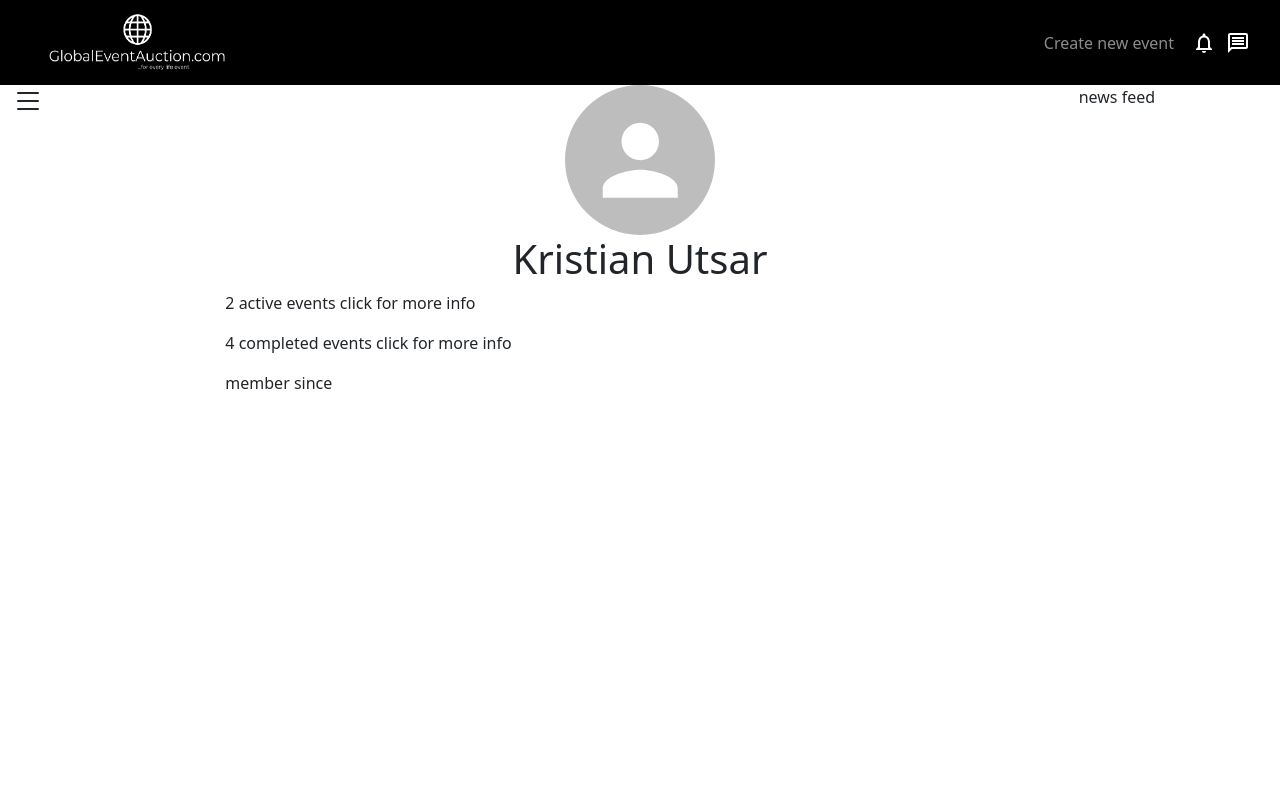
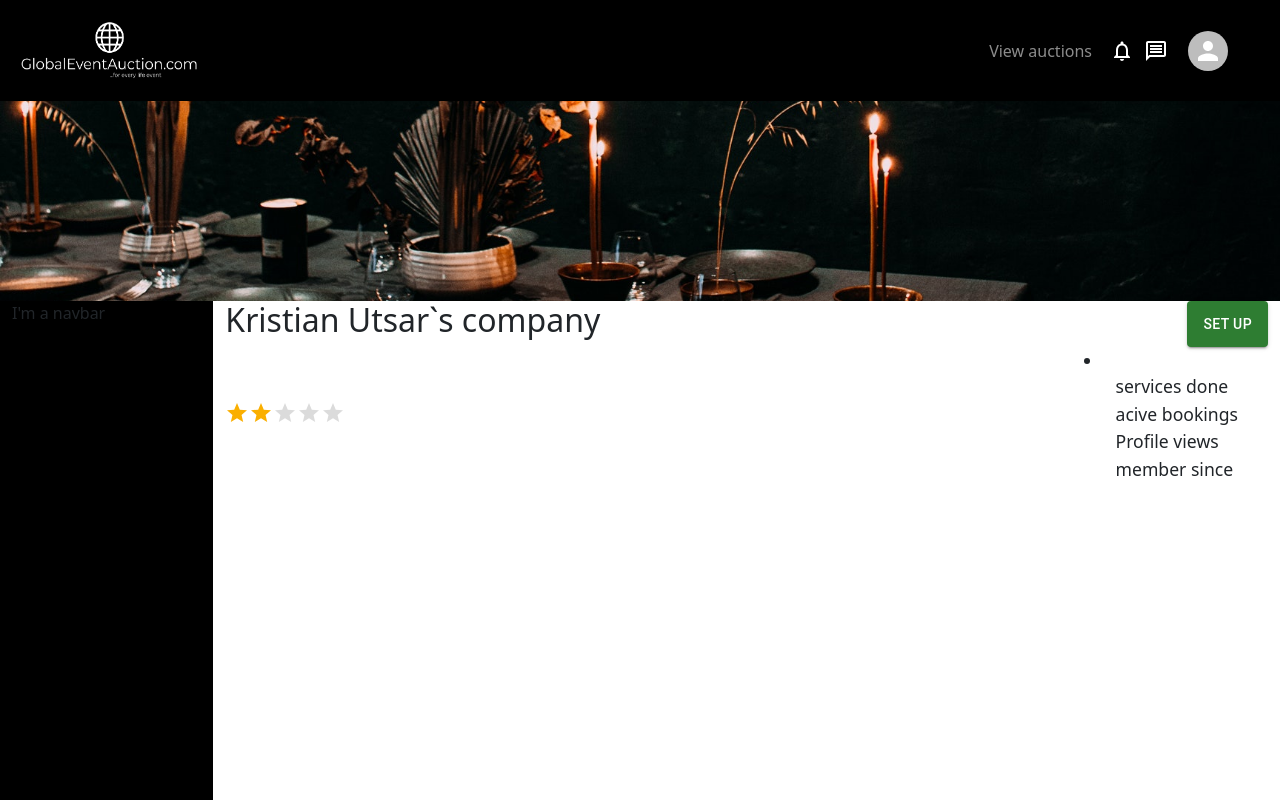
Before and after one commit to Utsar/GlobalEvent, a React (Create React App) app: page / in a window 1280 px wide. Shown: the top 800 px of the page. Built offline with nearby package versions, Linux system fonts and the light colour scheme.

Commit message:
adds supplier info

```diff
--- a/src/App.js
+++ b/src/App.js
@@ -1,10 +1,11 @@
 import "bootstrap/dist/css/bootstrap.min.css";
+import { SupplierProfilePage } from "./Components/SupplierProfilePage/SupplierProfilePage";
 // import { LandingEventForm } from "./Components/LandingPage/LandingEventForm";
 // import { LandingBackgroundVideo } from "./Components/LandingPage/LandingBackgroundVideo";
 // import { LandingNavBar } from "./Components/LandingPage/LandingNavBar";
-import { LandingFooter } from "./Components/LandingPage/LandingFooter";
+// import { LandingFooter } from "./Components/LandingPage/LandingFooter";
 // import { LandingIntro } from "./Components/LandingPage/LandingIntro";
-import { ClientProfilePage } from "./Components/ClientProfilePage/ClientProfilePage";
+// import { ClientProfilePage } from "./Components/ClientProfilePage/ClientProfilePage";
 
 // import { FullEventForm } from "./Components/FullEventForm/FullEventForm";
 
@@ -15,9 +16,10 @@ export const App = () => {
       <LandingBackgroundVideo />
       <LandingIntro />
       <LandingEventForm />*/}
-      <LandingFooter />
-      <ClientProfilePage />
+      {/* <LandingFooter />
+      <ClientProfilePage /> */}
       {/* <FullEventForm /> */}
+      <SupplierProfilePage />
     </>
   );
 };
--- /dev/null
+++ b/src/Components/SupplierProfilePage/SupplierProfilePage.css
@@ -0,0 +1,48 @@
+.SupplierProfilePageNav {
+  background-color: black;
+}
+.SupplierProfileNavItems {
+  display: flex;
+  align-items: center;
+  justify-content: space-between;
+  padding-right: 30px;
+  cursor: pointer;
+}
+.supplierHeroImg {
+  object-fit: cover;
+  width: 100%;
+  height: 200px;
+  object-position: 50% 68%;
+  left: 0;
+  right: 0;
+}
+.supplierProfileHeroContainer {
+  margin-left: 0px;
+  margin-right: 0px;
+  padding: 0;
+}
+.supplierProfileNavbar {
+  background-color: black;
+  height: 100vh;
+}
+.supplierProfileHero1 {
+  display: flex;
+  justify-content: space-between;
+}
+.supplierProfileHero2 {
+  display: flex;
+  justify-content: space-between;
+}
+
+.clientProfileInfo {
+  margin-top: 1px;
+  margin-bottom: 1px;
+}
+.clientProfileInfo > ul {
+  text-decoration: none;
+  margin-right: 30px;
+  font-weight: 300;
+  font-size: 1.1em;
+  margin-top: 1px;
+  margin-bottom: 1px;
+}
--- /dev/null
+++ b/src/Components/SupplierProfilePage/SupplierProfilePage.jsx
@@ -0,0 +1,129 @@
+import React from "react";
+import "./SupplierProfilePage.css";
+import { useState } from "react";
+import { Container, Row, Navbar, Nav, NavDropdown, Col } from "react-bootstrap";
+import { NotificationsNone, MessageOutlined } from "@mui/icons-material";
+import logoWhite from "../../Assets/logoWhite.png";
+import supplierHero from "../../Assets/supplierhero.jpg";
+import { Avatar, Button } from "@mui/material";
+import Rating from "@mui/material/Rating";
+import Box from "@mui/material/Box";
+import StarIcon from "@mui/icons-material/Star";
+
+// star rating values
+// const labels = {
+//   0.5: "Useless",
+//   1: "Useless+",
+//   1.5: "Poor",
+//   2: "Poor+",
+//   2.5: "Ok",
+//   3: "Ok+",
+//   3.5: "Good",
+//   4: "Good+",
+//   4.5: "Excellent",
+//   5: "Excellent+",
+// };
+
+export const SupplierProfilePage = () => {
+  const [value, setValue] = useState(2);
+  const [hover, setHover] = useState(-1);
+
+  return (
+    <>
+      <Container fluid className="SupplierProfilePageNav">
+        <Row>
+          <Navbar
+            className="landingNav"
+            collapseOnSelect
+            expand="lg"
+            bg="transparent"
+            variant="dark"
+          >
+            <Navbar.Brand href="#home">
+              <img
+                src={logoWhite}
+                width="195px"
+                height="75px"
+                alt="GlobalEventAuction.com logo-white"
+                className="LandingLogo"
+              ></img>
+            </Navbar.Brand>
+            <Navbar.Toggle aria-controls="responsive-navbar-nav" />
+            <Navbar.Collapse id="responsive-navbar-nav">
+              <Nav className="ms-auto SupplierProfileNavItems">
+                <Nav.Link href="#ClientLogIn">View auctions</Nav.Link>
+
+                <NotificationsNone
+                  sx={{ color: "white", mr: "10px", ml: "10px" }}
+                />
+                <MessageOutlined sx={{ color: "white" }} />
+                <Avatar sx={{ color: "white", mr: "10px", ml: "20px" }} />
+              </Nav>
+            </Navbar.Collapse>
+          </Navbar>
+        </Row>
+      </Container>
+      <Container fluid className="supplierProfileHeroContainer">
+        <div className="SupplierProfileImage">
+          <img
+            className="supplierHeroImg"
+            src={supplierHero}
+            alt="supplier hero"
+          />
+        </div>
+        <Row style={{ padding: 0, margin: 0 }}>
+          <Col xs={12} md={2} className="supplierProfileNavbar">
+            {" "}
+            I'm a navbar
+          </Col>
+          <Col xs={12} md={10}>
+            <div className="supplierProfileHero1">
+              <h2>Kristian Utsar`s company</h2>
+              <Button variant="contained" color="success">
+                Set up
+              </Button>
+            </div>
+            <div className="supplierProfileHero2">
+              <Box
+                sx={{
+                  width: 200,
+                  display: "flex",
+                  alignItems: "center",
+                }}
+              >
+                <Rating
+                  name="hover-feedback"
+                  value={value}
+                  precision={0.5}
+                  onChange={(event, newValue) => {
+                    setValue(newValue);
+                  }}
+                  onChangeActive={(event, newHover) => {
+                    setHover(newHover);
+                  }}
+                  emptyIcon={
+                    <StarIcon style={{ opacity: 0.55 }} fontSize="inherit" />
+                  }
+                />
+                {/* {value !== null && (
+                  <Box sx={{ ml: 2 }}>
+                    {labels[hover !== -1 ? hover : value]}
+                  </Box>
+                )} */}
+              </Box>
+              <li className="clientProfileInfo">
+                <ul> services done</ul>
+                <ul> acive bookings</ul>
+                <ul> Profile views</ul>
+                <ul> member since</ul>
+              </li>
+            </div>
+            <div className="supplierProfileHero#"></div>
+            <div className="supplierProfileHero#"></div>
+            <div className="supplierProfileHero#"></div>
+          </Col>
+        </Row>
+      </Container>
+    </>
+  );
+};
```
Also changed, not shown: src/Assets/supplierhero.jpg (added).
